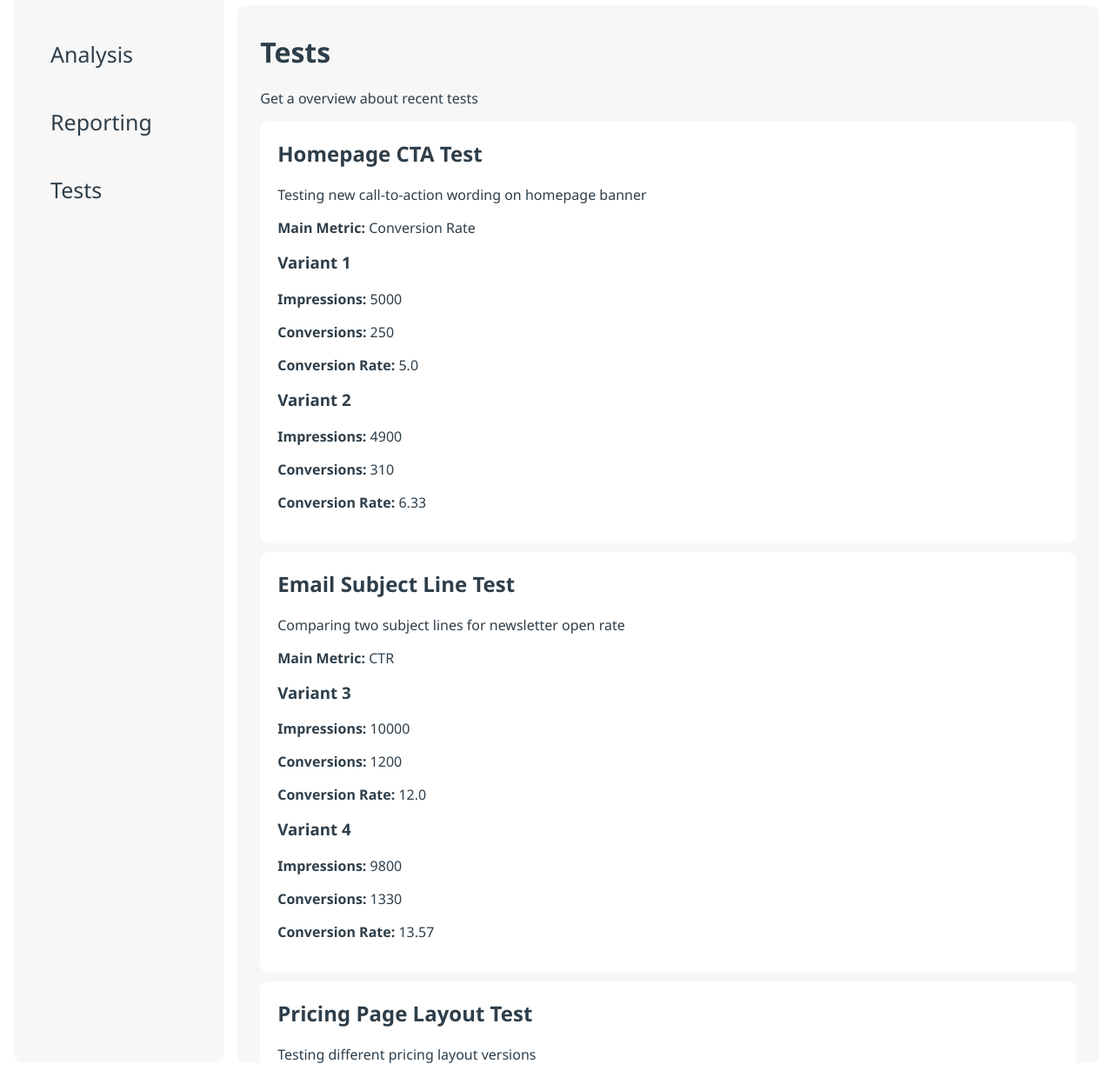
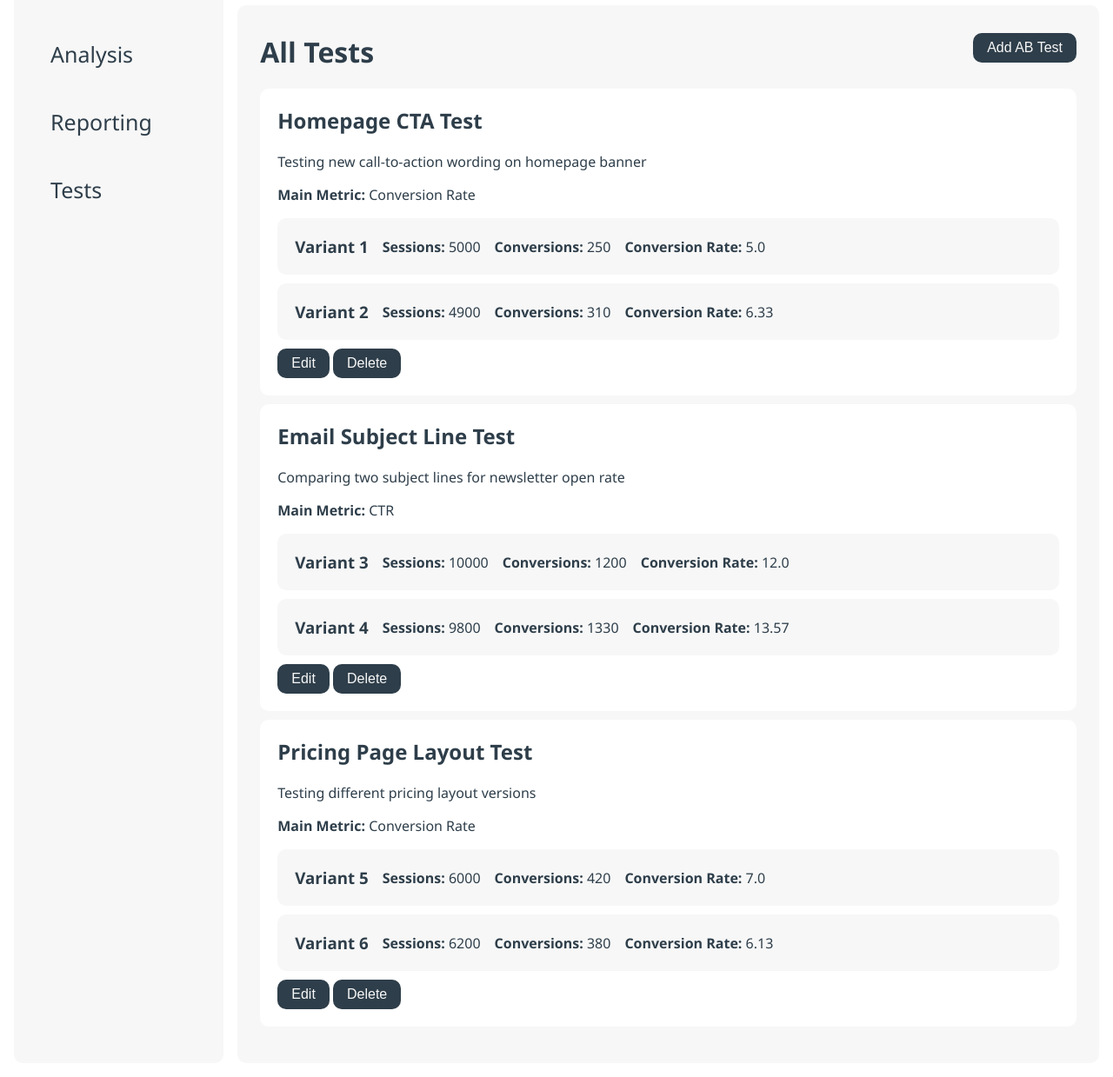
Before and after one commit to henrikhorn106/ab-lizer, a Flask app: page /tests in a window 1280 px wide. Shown: the part 166-1405 px from the top of the page at 87% size. Run offline with Flask 3, Linux system fonts and the light colour scheme; data comes from the database, SQL or seed files in the repository.

Commit message:
Improved style of the tests site

```diff
--- a/static/style.css
+++ b/static/style.css
@@ -21,6 +21,18 @@ body {
     padding: 0;
 }
 
+nav {
+    background: var(--bg);
+}
+
+main {
+    overflow-y: scroll;
+}
+
+footer {
+    text-align: center;
+}
+
 p {
     color: var(--primary);
 }
@@ -36,6 +48,12 @@ a {
 }
 
 /* Base Layout */
+.hero {
+    display: flex;
+    justify-content: space-between;
+    align-items: flex-start;
+}
+
 .main-wrapper {
     display: flex;
     padding: 16px;
@@ -59,22 +77,25 @@ a {
     height: 100%;
 }
 
-nav {
-    background: var(--bg);
-}
-
 .logo {
     font-size: 1.5rem;
     font-weight: bold;
     text-decoration: none;
 }
 
-main {
-    overflow-y: scroll;
+button {
+    padding: 8px 16px;
+    border: none;
+    border-radius: var(--radius);
+    font-size: 1rem;
+    cursor: pointer;
+    background: var(--primary);
+    color: var(--secondary);
 }
 
-footer {
-    text-align: center;
+button:hover {
+    background: var(--accent);
+    transition: 0.3s;
 }
 
 input[type="text"] {
@@ -109,7 +130,7 @@ input[type="text"] {
     font-size: 25px;
     display: block;
     transition: 0.3s;
-    border-radius: 10px;
+    border-radius: var(--radius);
 }
 
 .sidenav .tab:hover {
@@ -132,7 +153,7 @@ input[type="text"] {
     flex-direction: column;
     gap: 12px;
     background-color: var(--secondary);
-    border-radius: 10px;
+    border-radius: var( --radius);
     padding: 32px 26px;
     height: 100%;
 }
@@ -149,7 +170,7 @@ input[type="text"] {
 }
 
 .card {
-    border-radius: 10px;
+    border-radius: var( --radius);
     padding: 20px;
     margin-bottom: 10px;
     width: 200px;
@@ -245,7 +266,7 @@ input[type="text"] {
 
 .test-card {
     min-width: 250px;
-    border-radius: 10px;
+    border-radius: var( --radius);
     padding: 10px;
     margin-bottom: 10px;
     background-color: var(--secondary);
@@ -286,3 +307,14 @@ input[type="text"] {
     height: 100%;
     background-color: var(--secondary);
 }
+
+.row {
+    display: flex;
+    gap: 16px;
+    flex-wrap: wrap;
+    align-items: center;
+}
+
+.row h3 {
+    margin: 0;
+}
--- a/templates/tests.html
+++ b/templates/tests.html
@@ -1,8 +1,11 @@
 {% extends "base.html" %}
 {% block content %}
 
-<h1>Tests</h1>
-<p>Get a overview about recent tests</p>
+    <div class="hero">
+        <h1>All Tests</h1>
+        <button class="btn">Add AB Test</button>
+    </div>
+    <div class="scroll">
         <div class="col-wrapper">
             <div class="card-list">
                 {% for test in data %}
@@ -11,19 +14,21 @@
                         <p>{{ test.description }}</p>
                         <p><strong>Main Metric:</strong> {{ test.metric }}</p>
                         {% for variant in data[test] %}
+                            <div class="card long secondary">
+                                <div class="row">
                                     <h3>Variant {{ variant }}</h3>
-                    <p><strong>Impressions:</strong> {{ variant.impressions }}</p>
+                                    <p><strong>Sessions:</strong> {{ variant.impressions }}</p>
                                     <p><strong>Conversions:</strong> {{ variant.conversions }}</p>
                                     <p><strong>Conversion Rate:</strong> {{ variant.conversion_rate }}</p>
+                                </div>
+                            </div>
+                        {% endfor %}
+                        <button class="btn">Edit</button>
+                        <button class="btn">Delete</button>
+                    </div>
                 {% endfor %}
             </div>
-            {% endfor %}
-
-
+        </div>
     </div>
 
-
-</div>
-
-
 {% endblock %}
```
Also changed, not shown: templates/index.html (+5 -14 lines). Lines whose indentation alone changed are shown as unchanged.
